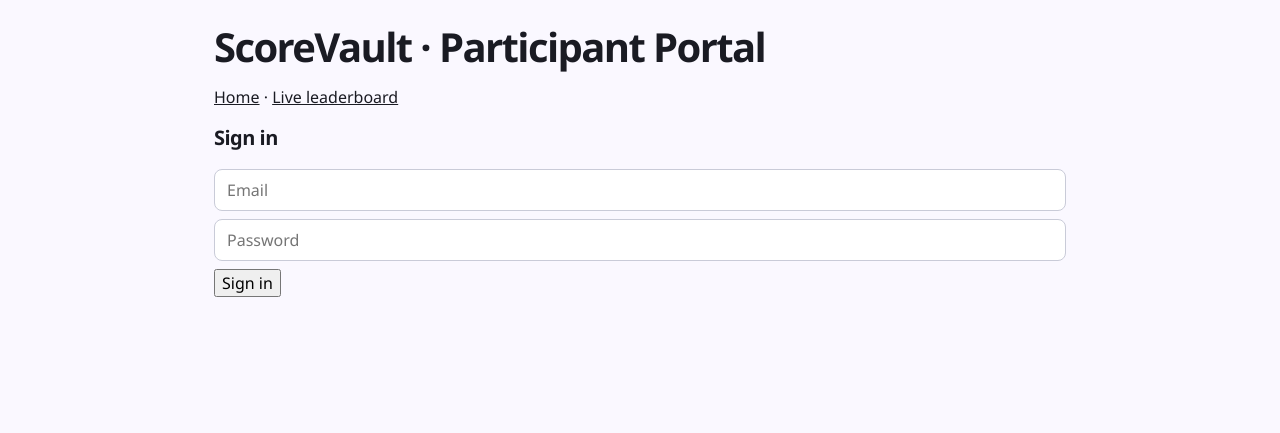
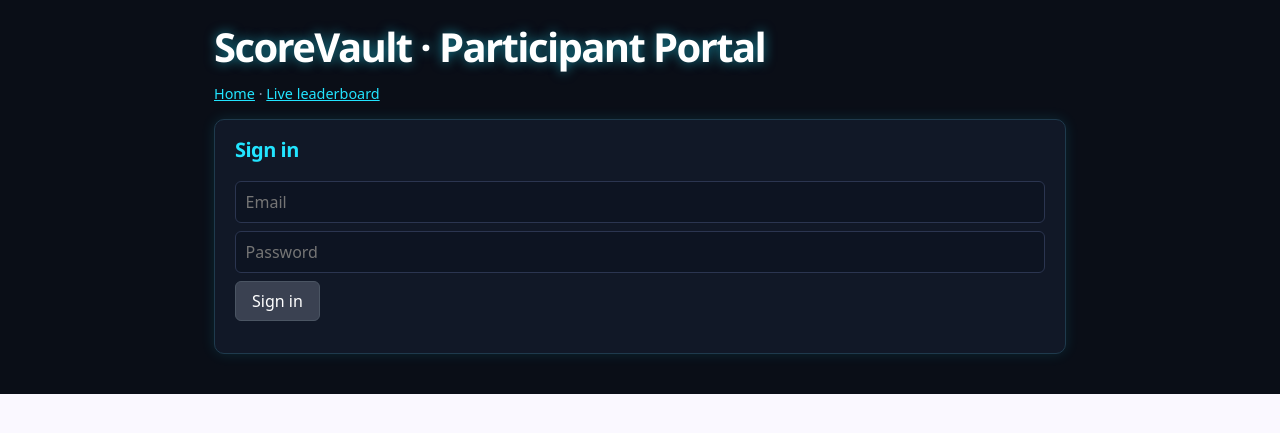
Before and after one commit to Raj-Out/ScoreVault, a Spring Boot app: page /participant.html in a window 1280 px wide. Shown: the top 433 px of the page. Run offline with Spring Boot 4, Linux system fonts and the light colour scheme; some of the project's set-up classes (security, data sources, template engines, error pages and the like) are left out, and stand-ins take their place.

Commit message:
style(web): dark neon theme for participant page

```diff
--- a/backend/src/main/resources/static/participant.html
+++ b/backend/src/main/resources/static/participant.html
@@ -6,12 +6,38 @@
   <title>ScoreVault · Participant Portal</title>
   <link rel="stylesheet" href="/styles.css">
   <style>
+    :root { --neon: #22e4ff; --neon2: #39ff88; color-scheme: dark; }
+
     [hidden] { display: none !important; }
     .page { max-width: 900px; margin: 0 auto; padding: 1.5rem; }
     .row { display: flex; gap: .5rem; flex-wrap: wrap; align-items: center; margin: .5rem 0; }
     .tabs { display: flex; gap: .5rem; margin: 1rem 0; }
     table { width: 100%; border-collapse: collapse; margin-top: .5rem; }
-    th, td { text-align: left; padding: .4rem .6rem; border-bottom: 1px solid rgba(128,128,128,.3); }
+    th, td { text-align: left; padding: .5rem .6rem; border-bottom: 1px solid #263049; }
+    th { color: var(--neon); font-weight: 600; }
+
+    body { font-family: system-ui, -apple-system, "Segoe UI", sans-serif; background: #0a0e17; color: #e6edf7; }
+    h1 { color: #fff; text-shadow: 0 0 12px rgba(34,228,255,.55); }
+    h2, h3 { color: var(--neon); }
+    a { color: var(--neon); }
+
+    .card { background: #111827; border: 1px solid #1f3a4d; border-radius: 10px; padding: 1rem 1.25rem; margin: 1rem 0;
+            box-shadow: 0 0 14px rgba(34,228,255,.12); }
+
+    button { background: #3a4151; color: #fff; border: 1px solid #4b5563; border-radius: 6px; padding: .5rem 1rem; cursor: pointer; font: inherit; }
+    button:hover { border-color: var(--neon); box-shadow: 0 0 8px rgba(34,228,255,.5); }
+    button.secondary { background: #2b303c; }
+    .tab-btn.active { border-color: var(--neon); color: var(--neon); box-shadow: 0 0 10px rgba(34,228,255,.55); }
+
+    input, select { padding: .5rem .6rem; border: 1px solid #2b3550; border-radius: 6px; font: inherit; min-width: 12rem;
+                    background: #0d1422; color: #e6edf7; }
+    input:focus, select:focus { outline: none; border-color: var(--neon); box-shadow: 0 0 8px rgba(34,228,255,.5); }
+
+    .meta { color: #8b97ad; font-size: .9rem; }
+    .error { color: #ff5c7a; }
+    .success { color: var(--neon2); }
+    .badge { background: rgba(57,255,136,.12); color: var(--neon2); border: 1px solid rgba(57,255,136,.45);
+             border-radius: 999px; padding: .1rem .6rem; font-size: .8rem; }
   </style>
 </head>
 <body>
```
